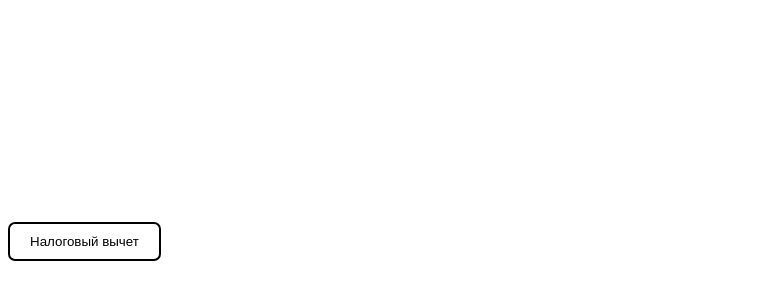
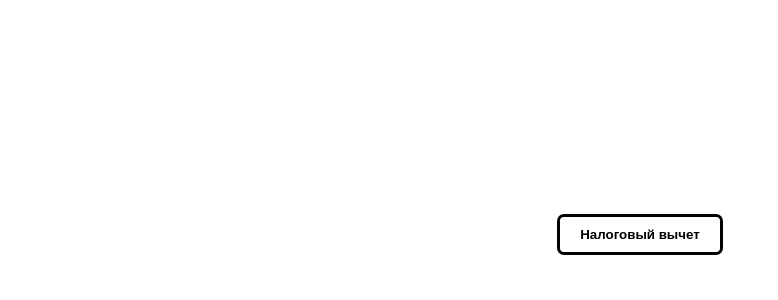
Before and after one commit to AleanM/vue.js_proj, a Vue app: page / in a window 1280 px wide. Shown: the part 186-486 px from the top of the page, without its empty margins (0-778 px from the left). Built offline with nearby package versions, Linux system fonts and the light colour scheme.

Commit message:
Update ButtonComponent.vue

```diff
--- a/src/components/ButtonComponent.vue
+++ b/src/components/ButtonComponent.vue
@@ -1,6 +1,4 @@
 <template>
-
-
 
     <button class="center-button" @click="openModal">Налоговый вычет</button>
 
@@ -15,14 +13,25 @@ export default {
   }
 };
 </script>
+
 <style scoped>
-
 .center-button {
-  margin-top: 50vh;
+  display: block;
+  margin: 0 auto;
   padding: 10px 20px;
   background-color: white;
+  font-weight: bolder;
   color: black;
-  border: 2px solid black;
+  border: 3px solid black;
   border-radius: 7px;
+  margin-top: 50vh;
+  cursor: pointer;
+}
+
+.center-button:hover {
+  background-color: black;
+  color: white;
+  font-weight: bolder;
+  border: 3px solid #000000;
 }
 </style>
```
